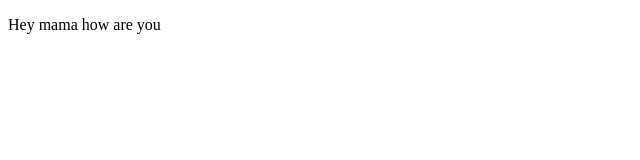
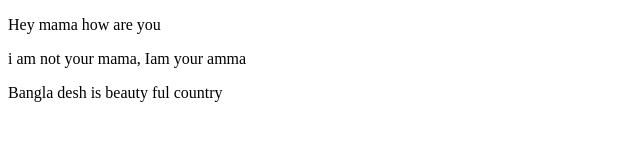
Before and after one commit to rabbi1612/self-try, a plain HTML site: page index.html in a window 1280 px wide. Shown: the whole page, without its empty margins (0-640 px from the left). Drawn offline with Linux system fonts and the light colour scheme.

Commit message:
new branch

```diff
--- a/index.html
+++ b/index.html
@@ -7,5 +7,9 @@
 </head>
 <body>
     <p>Hey mama how are you</p>
+    <p>i am not your mama, Iam  your amma</p>
+    <div>
+        Bangla desh is beauty ful country
+    </div>
 </body>
 </html>
```
